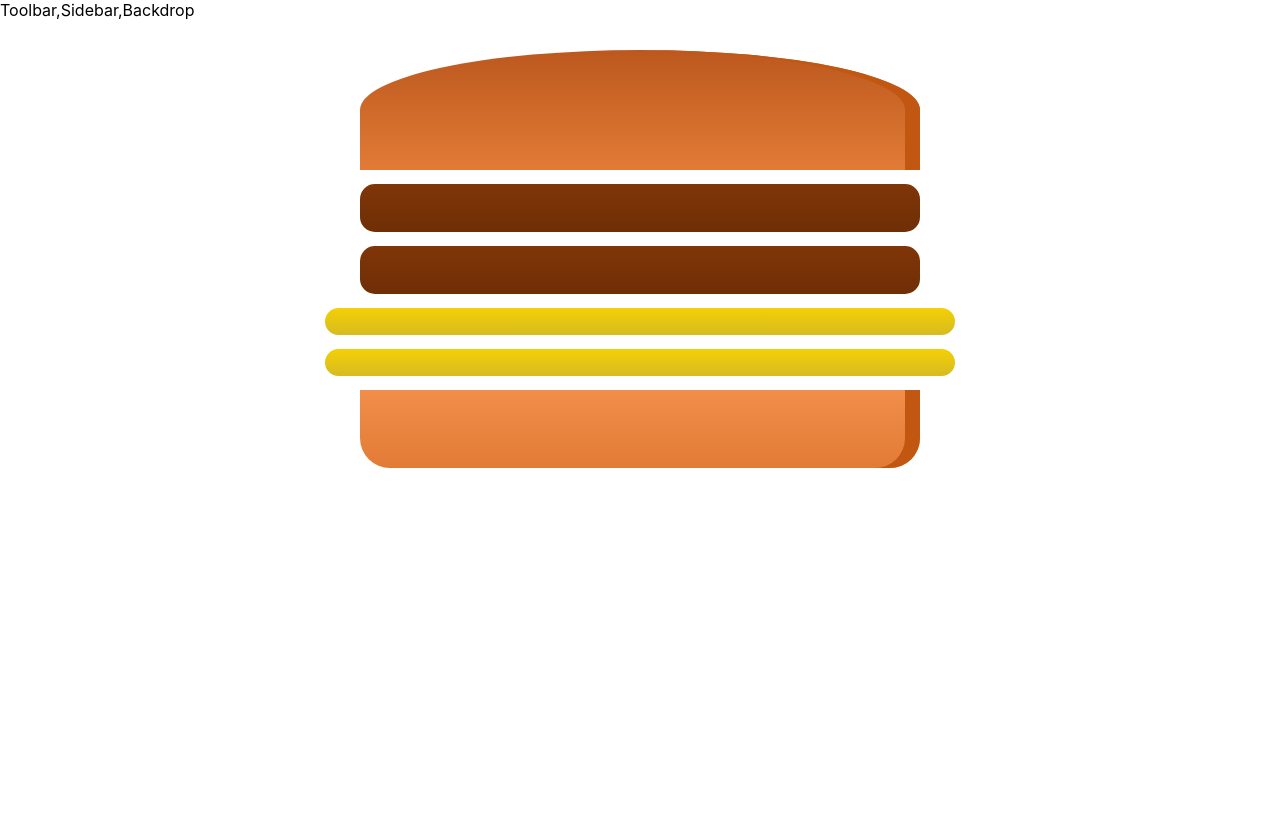
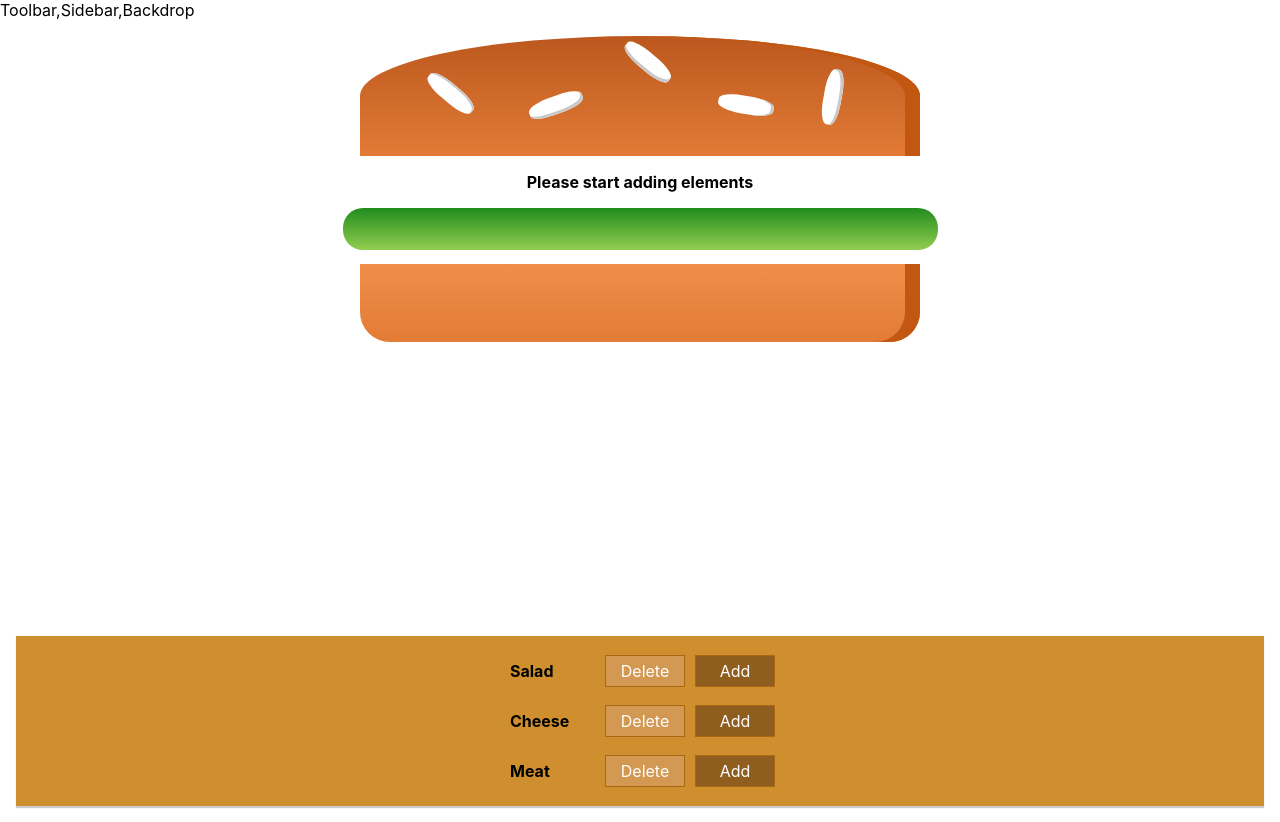
Before and after one commit to sayantabonny/Burger_Builder_Basic, a React (Create React App) app: page / in a window 1280 px wide. Before the commit the page ends 800 px from the top, so only its background shows below. Built offline with nearby package versions, Linux system fonts and the light colour scheme; the HTML template or start-up script is replaced by a standard one.

Commit message:
Added Burger Control Buttons

```diff
--- /dev/null
+++ b/src/Components/Burger/BuildControls/BuildControlElement.js
@@ -0,0 +1,13 @@
+import React from 'react';
+import classes from './BuildControlElement.module.css'
+
+const buildcontrolement = (props) =>(
+        <div className={classes.BuildControl}>
+            <div className={classes.Label} >{props.label}</div>
+            <button className={classes.Less}>Delete</button>
+            <button className={classes.More}>Add</button>
+        </div>
+);
+
+
+export default buildcontrolement;
--- /dev/null
+++ b/src/Components/Burger/BuildControls/BuildControlElement.module.css
@@ -0,0 +1,56 @@
+.BuildControl {
+    display: flex;
+    justify-content: space-between;
+    align-items: center;
+    margin: 5px 0;
+}
+
+.BuildControl button {
+    display: block;
+    font: inherit;
+    padding: 5px;
+    margin: 0 5px;
+    width: 80px;
+    border: 1px solid #AA6817;
+    cursor: pointer;
+    outline: none;
+}
+
+.BuildControl button:disabled {
+    background-color: #AC9980;
+    border: 1px solid #7E7365;
+    color: #ccc;
+    cursor: default;
+}
+
+.BuildControl button:hover:disabled {
+    background-color: #AC9980;
+    color: #ccc;
+    cursor: not-allowed;
+}
+
+.Label {
+    padding: 10px;
+    font-weight: bold;
+    width: 80px;
+}
+
+.BuildControl .Less {
+    background-color: #D39952;
+    color: white;
+}
+
+.BuildControl .More {
+    background-color: #8F5E1E;
+    color: white;
+}
+
+.BuildControl .Less:hover, .BuildControl .Less:active {
+    background-color: #DAA972;
+    color: white;
+}
+
+.BuildControl .More:hover,.BuildControl .More:active {
+    background-color: #99703F;
+    color: white;
+}
--- /dev/null
+++ b/src/Components/Burger/BuildControls/BuildControls.js
@@ -0,0 +1,21 @@
+import React from 'react';
+import classes from './BuildControls.module.css'
+import BuildControlElement from './BuildControlElement'
+
+const controls=
+[
+    {label: 'Salad', type:'salad'},
+    {label: 'Cheese', type:'cheese'},
+    {label: 'Meat', type:'meat'},
+]
+const buildControls = (props) => (
+    <div className={classes.BuildControls}>
+         {
+            controls.map(ctrl=>(
+                <BuildControlElement key={ctrl.label} label={ctrl.label}/>
+            ))
+         }
+    </div>
+);
+
+export default buildControls;
--- /dev/null
+++ b/src/Components/Burger/BuildControls/BuildControls.module.css
@@ -0,0 +1,12 @@
+.BuildControls
+{
+    width: 100%;
+    background-color: #CF8F2E;
+    display: flex;
+    flex-flow: column;
+    align-items: center;
+    box-shadow: 0 2px 1px #ccc;
+    margin: auto;
+    padding: 10px 0;
+
+}
--- a/src/Components/Burger/Burger.js
+++ b/src/Components/Burger/Burger.js
@@ -3,18 +3,54 @@ import classes from './Burger.module.css';
 import BurgerIngridient from './BurgerIngridient/BurgerIngridient';
 
 const burger = (Burger_props) => {
-    const Received_Ingridents = Object.keys(Burger_props.ingredients).map(igkey=>{
+    console.log("Inside Burger JS");
+    console.log("Object.keys(Burger_props.ingredients)");
+    console.log(Object.keys(Burger_props.ingredients));
+    let Received_Ingridents = Object.keys(Burger_props.ingredients).map(igkey=>{
+        console.log(igkey);
+        console.log([...Array(Burger_props.ingredients[igkey])]);
         return [...Array(Burger_props.ingredients[igkey])].map((_,i)=>
         {
             return <BurgerIngridient key= {igkey+i} type={igkey} />
         });
     }); //Array of keys
+    console.log(Received_Ingridents);
+    Received_Ingridents=Received_Ingridents.reduce((arr,el) => {
+        return arr.concat(el);
+    },[]);
+    console.log(Received_Ingridents);
+
+    if(Received_Ingridents.length===0)
+    {
+        Received_Ingridents=<p>Please start adding elements</p>
+    }
+    else
+    {
+        for(let i=1;i<Received_Ingridents.length;i++)
+        {
+            console.log(Received_Ingridents[i].props['type']);
+
+            if(Received_Ingridents[i].props['type']==="salad")
+            {
+              //  console.log("hi");
+                let temp=Received_Ingridents[i];
+                Received_Ingridents[i]=Received_Ingridents[0];
+                Received_Ingridents[0]=temp;
+            }
+        }
+        for(let i=0;i<Received_Ingridents.length;i++)
+        {
+            console.log(Received_Ingridents[i].props['type']);
+        }
+    }
+    console.log("End");
     return (
         <div className={classes.Burger}>
             <BurgerIngridient type="bread-top"/>
             {/* <BurgerIngridient type="cheese"/>
             <BurgerIngridient type="meat"/> */}
             {Received_Ingridents}
+            <BurgerIngridient type="salad"/>
             <BurgerIngridient type="bread-bottom"/>
         </div>
     );
--- a/src/Components/Burger/Burger.module.css
+++ b/src/Components/Burger/Burger.module.css
@@ -2,7 +2,7 @@
     width: 100%;
     margin: auto;
     height: 300px;
-    overflow: scroll;
+
     text-align: center;
     font-weight: bold;
     font-size: 1.2;
--- a/src/Components/Burger/BurgerIngridient/BurgerIngridient.js
+++ b/src/Components/Burger/BurgerIngridient/BurgerIngridient.js
@@ -13,8 +13,8 @@ class BurgerIngridient extends Component{
             case ('bread-top'):
                 ingridient=
                 (<div className={classes.BreadTop}>
-                    <div className={classes.Seed1}></div>
-                    <div className={classes.Seed2}></div>
+                    <div className={classes.Seeds1}></div>
+                    <div className={classes.Seeds2}></div>
                  </div>)
 
                 break;
@@ -28,7 +28,7 @@ class BurgerIngridient extends Component{
                 break;
 
             case ('salad'):
-                    ingridient=<div className={classes.salad}></div>
+                    ingridient=<div className={classes.Salad}></div>
                     break;
             default:
                     ingridient=null;
--- a/src/Containers/BurgerBuilder_Container/BurgerBuilder.js
+++ b/src/Containers/BurgerBuilder_Container/BurgerBuilder.js
@@ -1,6 +1,7 @@
 import React, { Component } from 'react';
 import Aux from "../../Hoc/hoc_Aux";
 import Burger from '../../Components/Burger/Burger';
+import BuildControls from '../../Components/Burger/BuildControls/BuildControls'
 
 class BurgerBuilder extends Component{
     // constructor(props){
@@ -12,9 +13,9 @@ class BurgerBuilder extends Component{
     state = {
         ingredients:
         {
-            salad:1,
-            meat:2,
-            cheese:2,
+            cheese:0,
+            meat:0,
+            salad:0,
         }
 
     }
@@ -24,6 +25,7 @@ class BurgerBuilder extends Component{
         return (
             <Aux>
                 <Burger ingredients={this.state.ingredients}/>
+                <BuildControls/>
             </Aux>
         );
     }
--- a/src/index.css
+++ b/src/index.css
@@ -5,6 +5,7 @@ body {
     sans-serif;
   -webkit-font-smoothing: antialiased;
   -moz-osx-font-smoothing: grayscale;
+  overflow: scroll;
 }
 
 code {
```
